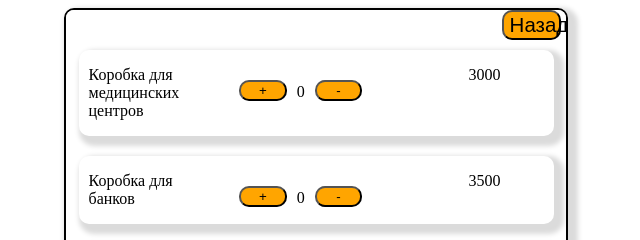
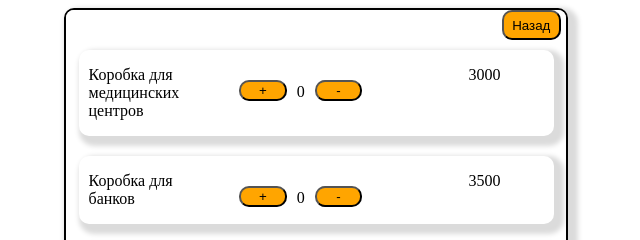
Before and after one commit to Houston1304/practiceBot, a website: page basket.html in a window 1280 px wide. Shown: the top 240 px of the page, 324-964 px from the left. Drawn offline with Linux system fonts and the light colour scheme.

Commit message:
Update basketStyle.css

```diff
--- a/basketStyle.css
+++ b/basketStyle.css
@@ -61,7 +61,6 @@
   background-color: orange;
   border-radius: 10px;
   text-allign: center;
-  font-size: 1.6vw;
 }
 
 #productName {
```
